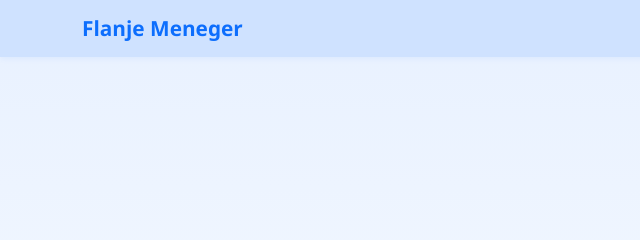
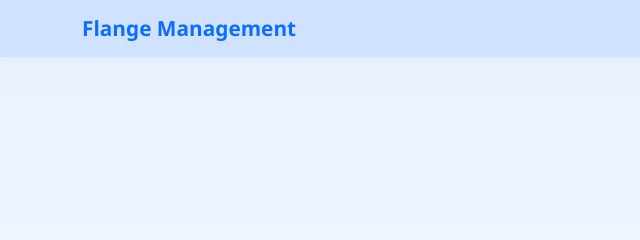
Before and after one commit to Lucianojunior0208/Flange-Management-1-6, a plain HTML site: page login.html in a window 1280 px wide. Shown: the top 240 px of the page, 0-640 px from the left. Drawn offline with nearby package versions, Linux system fonts and the light colour scheme.

Commit message:
correçao de dados

```diff
--- a/login.html
+++ b/login.html
@@ -4,7 +4,7 @@
 <head>
   <meta charset="UTF-8">
   <meta name="viewport" content="width=device-width, initial-scale=1.0">
-  <title>Login - Flanje Meneger</title>
+  <title>Login - Flange Management</title>
   <link href="https://cdn.jsdelivr.net/npm/bootstrap@5.3.3/dist/css/bootstrap.min.css" rel="stylesheet">
   <link rel="stylesheet" href="style/login.css">
 </head>
@@ -13,13 +13,13 @@
   <!-- Preloader -->
   <div id="preloader">
     <div class="spinner"></div>
-    <p>Carregando Flanje Meneger...</p>
+    <p>Carregando Flange Management...</p>
   </div>
 
   <!-- Navbar -->
   <nav class="navbar fixed-top">
     <div class="container">
-      <a class="navbar-brand" href="#">Flanje Meneger</a>
+      <a class="navbar-brand" href="#">Flange Management</a>
     </div>
   </nav>
 
```
